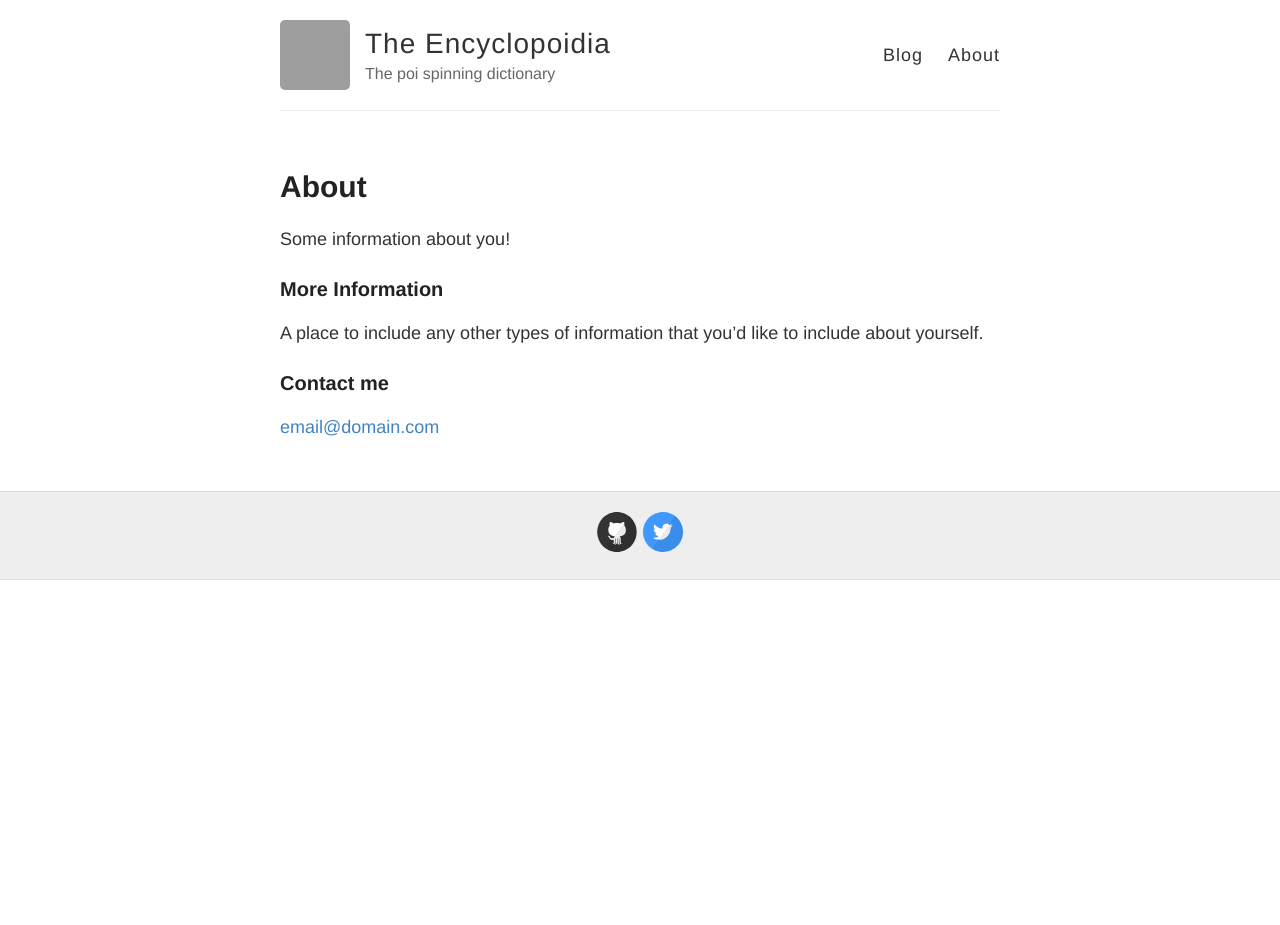
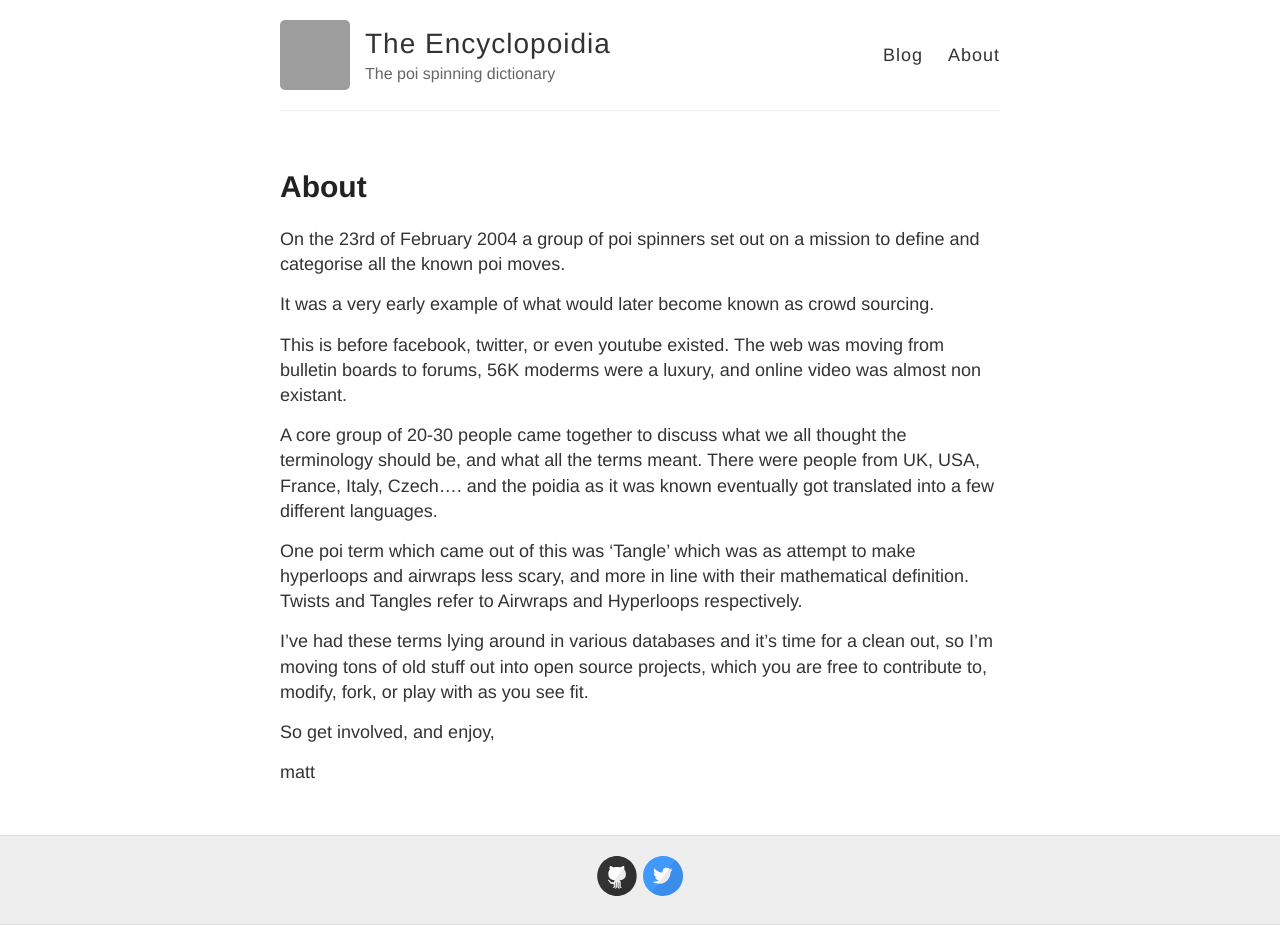
Before and after one commit to Spherculism/encyclopoidia, a Jekyll site: the page built from about.md, in a window 1280 px wide. Built offline with Jekyll 4.4.1, drawn with Linux system fonts in a browser that asks for light colours; before the commit the page ends 900 px from its top, so only the background shows below that; grey boxes are pictures that could not be loaded.

Commit message:
About page update

```diff
--- a/about.md
+++ b/about.md
@@ -4,12 +4,28 @@ title: About
 permalink: /about/
 ---
 
-Some information about you!
+On the 23rd of February 2004 a group of poi spinners set out on a mission to
+define and categorise all the known poi moves.
 
-### More Information
+It was a very early example of what would later become known as crowd sourcing.
 
-A place to include any other types of information that you'd like to include about yourself.
+This is before facebook, twitter, or even youtube existed. The web was moving
+from bulletin boards to forums, 56K moderms were a luxury, and online video was
+almost non existant.
 
-### Contact me
+A core group of 20-30 people came together to discuss what we all thought the
+terminology should be, and what all the terms meant. There were people from UK,
+USA, France, Italy, Czech.... and the poidia as it was known eventually got
+translated into a few different languages.
 
-[email@domain.com](mailto:email@domain.com)
+One poi term which came out of this was 'Tangle' which was as attempt to make
+hyperloops and airwraps less scary, and more in line with their mathematical
+definition. Twists and Tangles refer to Airwraps and Hyperloops respectively.
+
+I've had these terms lying around in various databases and it's time for a clean
+out, so I'm moving tons of old stuff out into open source projects, which you
+are free to contribute to, modify, fork, or play with as you see fit.
+
+So get involved, and enjoy,
+
+matt
```
